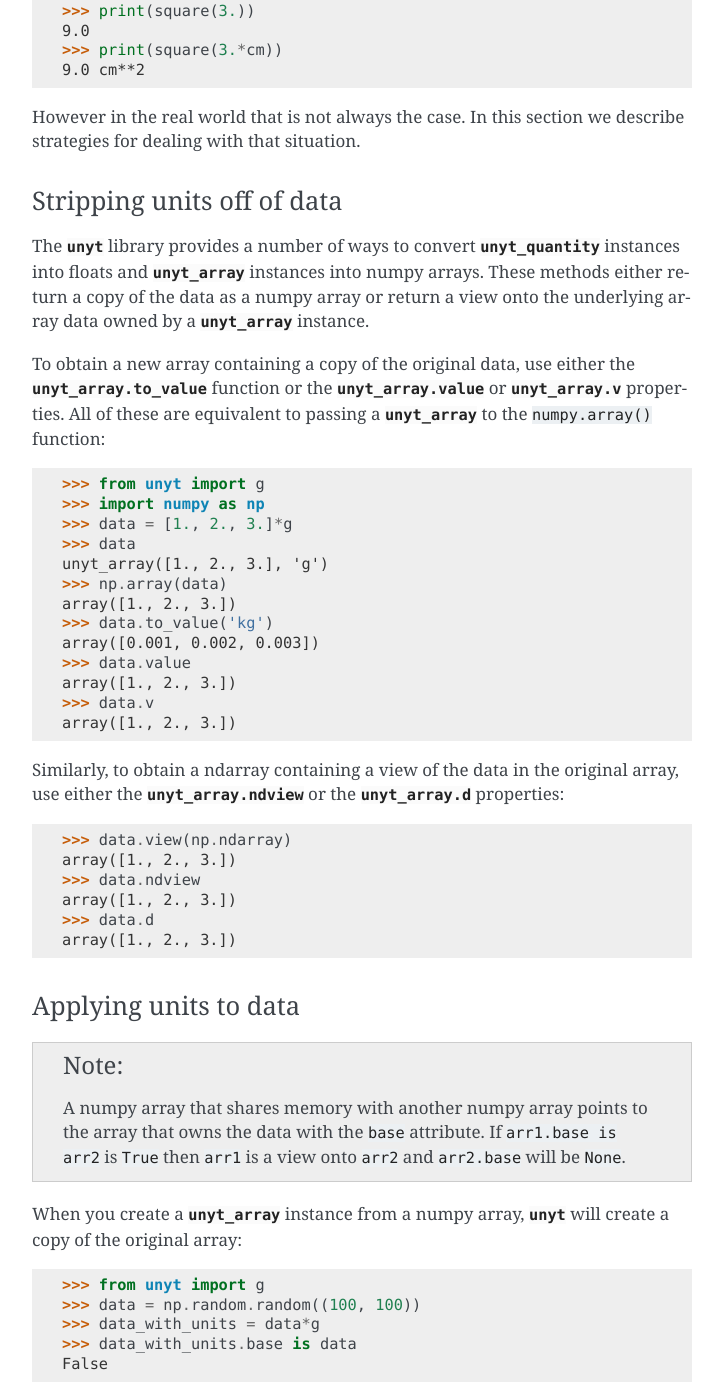
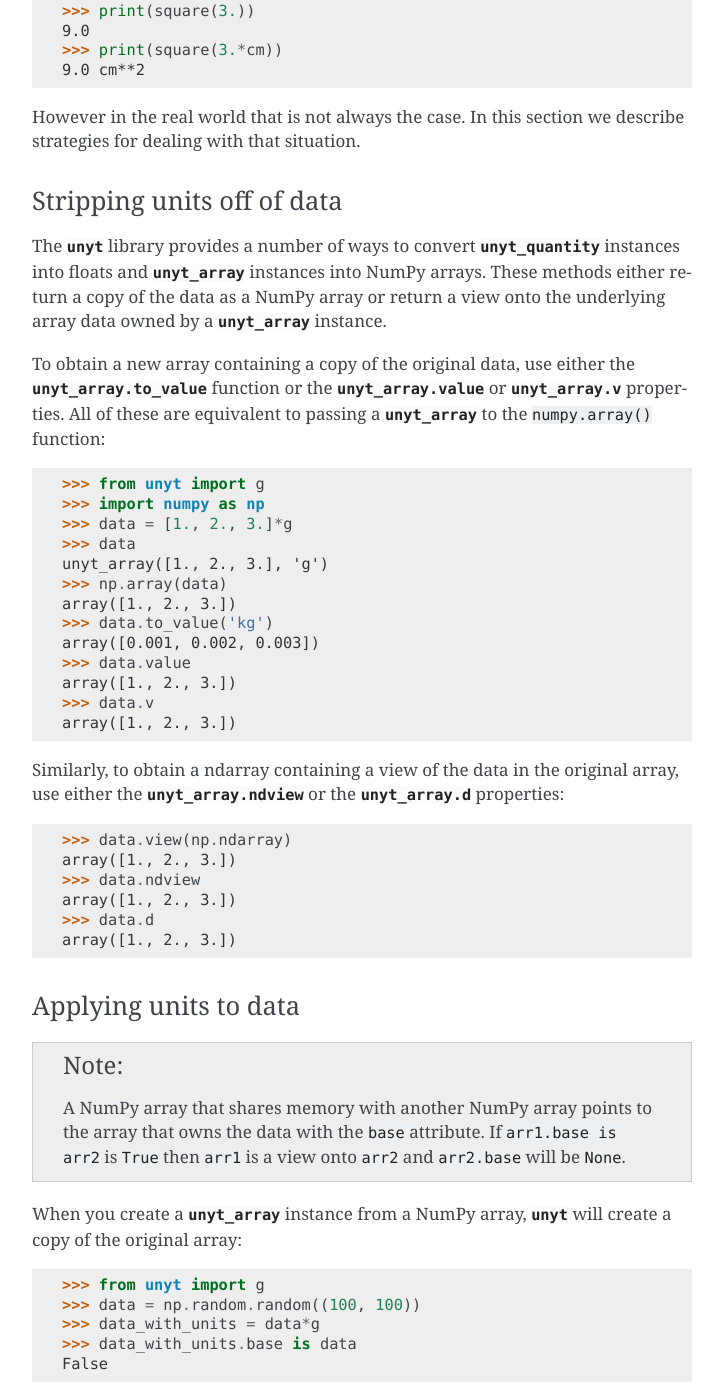
Before and after one commit to yt-project/unyt, a Sphinx documentation site: the page built from docs/usage.rst, in a window 1280 px wide and 1400 px high, scrolled down 15616 px. Shown: the whole window, without its empty margins (388-1111 px from the left). Built offline with Sphinx 7.4.7, drawn with Linux system fonts in a browser that asks for light colours; pages that are not in the unit, such as notebooks, are missing from menus; the version number could not be read and is left out; some of the changed text lies outside the part shown.

Commit message:
DOC: use consistent case for NumPy in text

```diff
--- a/docs/usage.rst
+++ b/docs/usage.rst
@@ -252,7 +252,7 @@
 --------------
 
 The print formatting of :class:`unyt_array <unyt.array.unyt_array>` can be
-controlled identically to numpy arrays, using ``numpy.setprintoptions``:
+controlled identically to NumPy arrays, using ``numpy.setprintoptions``:
 
   >>> import numpy as np
   >>> import unyt as u
@@ -738,8 +738,8 @@
 
 The :mod:`unyt` library provides a number of ways to convert
 :class:`unyt_quantity <unyt.array.unyt_quantity>` instances into floats and
-:class:`unyt_array <unyt.array.unyt_array>` instances into numpy arrays. These
-methods either return a copy of the data as a numpy array or return a view
+:class:`unyt_array <unyt.array.unyt_array>` instances into NumPy arrays. These
+methods either return a copy of the data as a NumPy array or return a view
 onto the underlying array data owned by a :class:`unyt_array
 <unyt.array.unyt_array>` instance.
 
@@ -779,13 +779,13 @@
 
 .. note::
 
-   A numpy array that shares memory with another numpy array points to the array
+   A NumPy array that shares memory with another NumPy array points to the array
    that owns the data with the ``base`` attribute. If ``arr1.base is arr2`` is
    ``True`` then ``arr1`` is a view onto ``arr2`` and ``arr2.base`` will be
    ``None``.
 
 When you create a :class:`unyt_array <unyt.array.unyt_array>` instance from a
-numpy array, :mod:`unyt` will create a copy of the original array:
+NumPy array, :mod:`unyt` will create a copy of the original array:
 
   >>> from unyt import g
   >>> data = np.random.random((100, 100))
@@ -1141,7 +1141,7 @@
 
 If all you want to do is save data to disk in a physical unit or you are working
 in a physical unit system, then you only need to save the unit name as a string
-and treat the array data you are trying to save as a regular numpy array, as in
+and treat the array data you are trying to save as a regular NumPy array, as in
 this example:
 
   >>> import numpy as np
@@ -1487,6 +1487,6 @@
     unyt_array([2., 2., 2., 2., 2.], 'm')
 
 As a final note: the initial Dask array provided to :mod:`dask_array.unyt_from_dask` can be
-constructed in any of the usual ways of constructing Dask arrays -- from :mod:`numpy`-like
+constructed in any of the usual ways of constructing Dask arrays -- from :mod:`NumPy`-like
 array instantiation as in the above examples to reading from file or delayed operations.
 For more on creating arrays, check out the `Dask documentation <https://docs.dask.org/en/stable/array-creation.html>`_.
```
